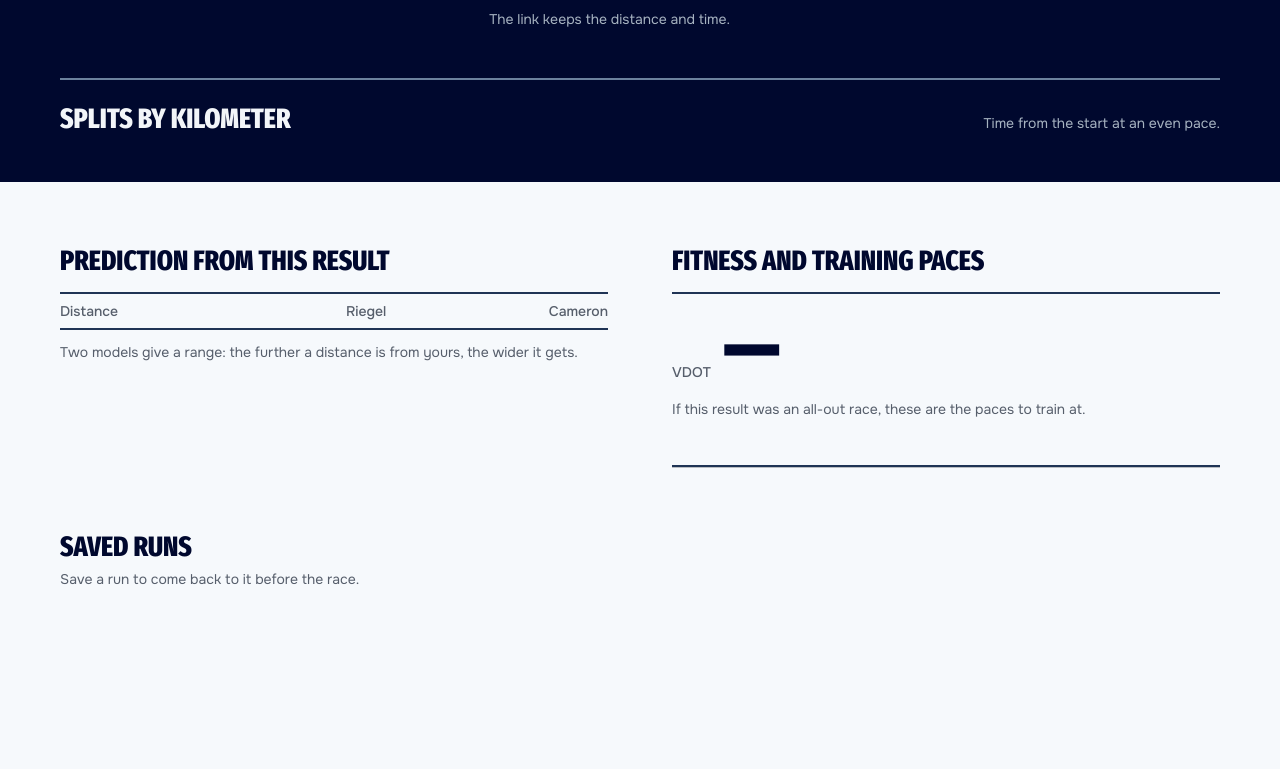
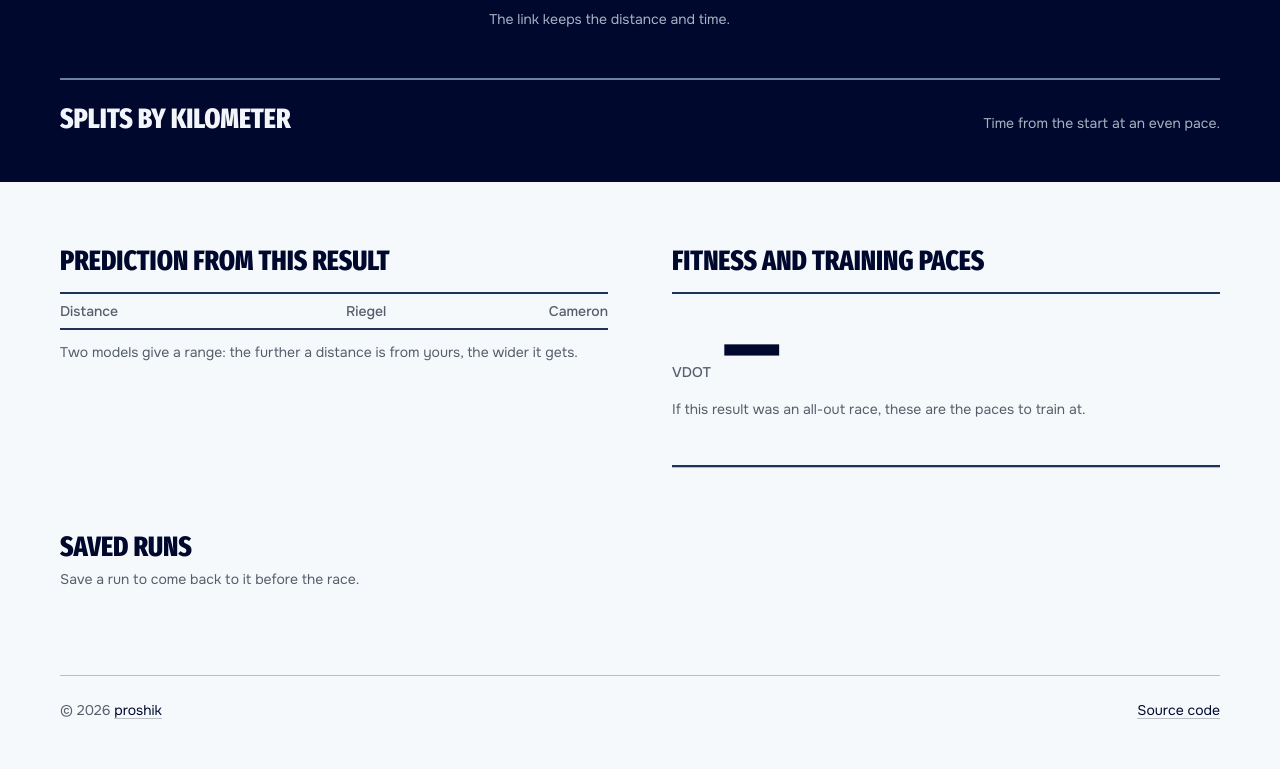
Before and after one commit to proshik/pacer, a plain HTML site: page assets/index.html in a window 1280 px wide. Shown: the part 696-1465 px from the top of the page. Before the commit the page ends 1371 px from the top, so only its background shows below. Drawn offline with Linux system fonts and the light colour scheme; no server answers.

Commit message:
add a footer with the author and the source
One line under the page: "© 2026 proshik" linking to the author's
GitHub, and a link to the repository. Both strings live in the ru and
en dictionaries.

```diff
--- a/assets/index.html
+++ b/assets/index.html
@@ -1277,6 +1277,40 @@
             background: transparent;
             color: var(--muted);
             cursor: not-allowed;
+        }
+
+        /* ---------- подвал ---------- */
+
+        .colophon {
+            padding-bottom: var(--space-2xl);
+        }
+
+        .colophon-row {
+            display: flex;
+            flex-wrap: wrap;
+            align-items: baseline;
+            justify-content: space-between;
+            gap: var(--space-xs) var(--space-lg);
+            padding-top: var(--space-lg);
+            border-top: var(--hair) solid var(--line);
+            color: var(--muted);
+            font-size: var(--text-sm);
+        }
+
+        .colophon a {
+            color: var(--ink);
+            text-decoration: underline;
+            text-decoration-color: var(--line);
+            text-underline-offset: 3px;
+            transition: text-decoration-color var(--dur-micro) var(--ease);
+        }
+
+        .colophon a:hover {
+            text-decoration-color: currentColor;
+        }
+
+        .colophon a:active {
+            color: var(--muted);
         }
 
         /* ---------- узкие экраны ---------- */
@@ -1510,7 +1544,10 @@
                 share: "Скопировать ссылку на расчёт",
                 shareHint: "В ссылке сохраняются дистанция и время.",
                 linkCopied: "Ссылка скопирована.",
-                copyFailed: "Не получилось скопировать — возьмите ссылку из адресной строки."
+                copyFailed: "Не получилось скопировать — возьмите ссылку из адресной строки.",
+                copyright: "© 2026",
+                author: "proshik",
+                sourceCode: "Исходный код"
             },
             en: {
                 description: "Running calculator: time and pace for any distance, kilometer splits, a race prediction and VDOT.",
@@ -1600,7 +1637,10 @@
                 share: "Copy link to this run",
                 shareHint: "The link keeps the distance and time.",
                 linkCopied: "Link copied.",
-                copyFailed: "Couldn't copy the link. Take it from the address bar."
+                copyFailed: "Couldn't copy the link. Take it from the address bar.",
+                copyright: "© 2026",
+                author: "proshik",
+                sourceCode: "Source code"
             }
         };
 
@@ -3078,5 +3118,11 @@
     </section>
 </main>
 
+<footer class="wrap colophon">
+    <div class="colophon-row">
+        <p><span data-i18n="copyright">© 2026</span> <a href="https://github.com/proshik" data-i18n="author">proshik</a></p>
+        <a href="https://github.com/proshik/pacer" data-i18n="sourceCode">Исходный код</a>
+    </div>
+</footer>
 </body>
 </html>
```
